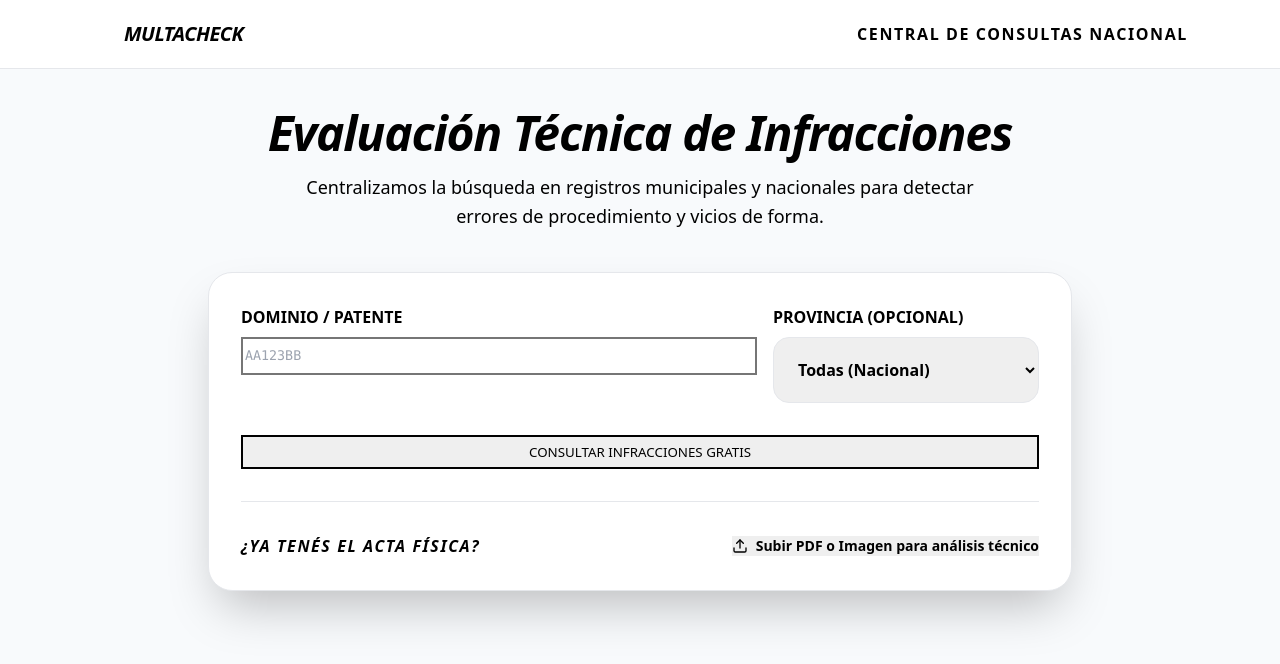
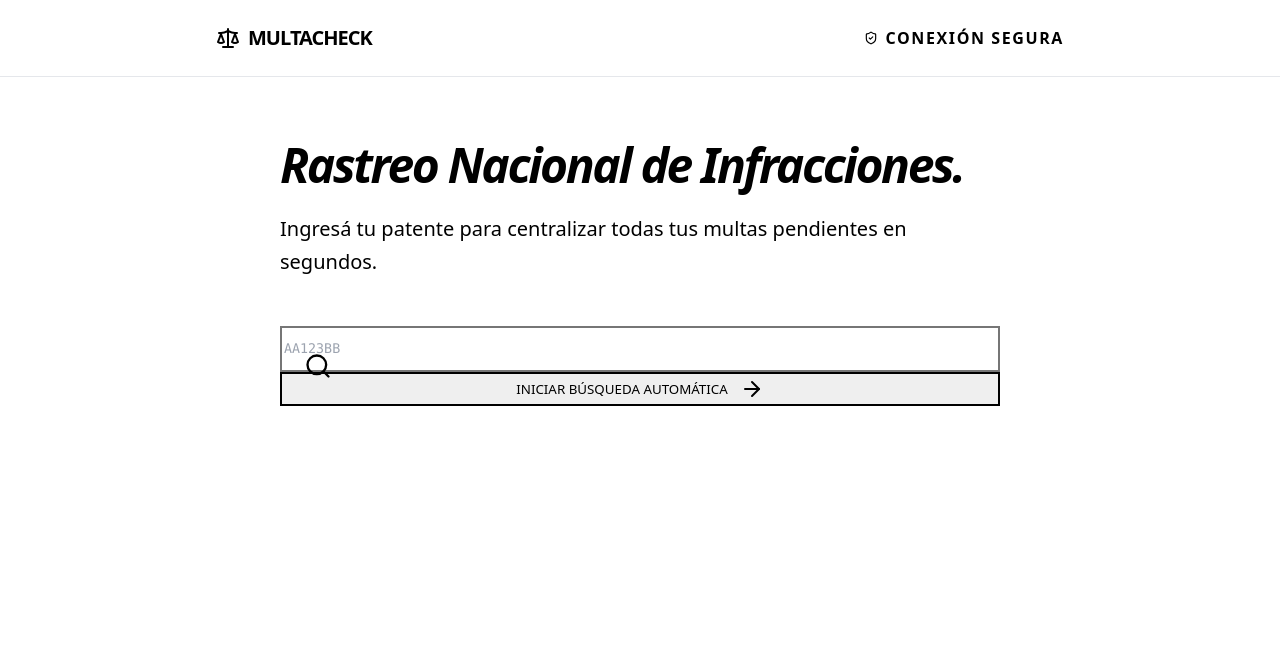
Before and after one commit to 2025ricardo1966-cyber/Multacheck, a Next.js app: page / in a window 1280 px wide. Shown: the top 664 px of the page. Built offline with nearby package versions, Linux system fonts and the light colour scheme.

Commit message:
Update page.tsx

```diff
--- a/app/page.tsx
+++ b/app/page.tsx
@@ -1,198 +1,179 @@
 "use client";
 import React, { useState, useRef } from 'react';
-import { Scale, Upload, Loader2, Check, FileText, Download, Lock, CheckCircle2, ShieldCheck, AlertCircle, Search, ArrowRight, Info } from 'lucide-react';
+import { Scale, Loader2, CheckCircle2, Search, ArrowRight, Info, FileText, Download, ShieldCheck } from 'lucide-react';
 
 export default function MultaCheck() {
-  const [step, setStep] = useState('input');
+  const [step, setStep] = useState('input'); // input, searching, found, analyzing, result
   const [patente, setPatente] = useState('');
-  const [jurisdiccion, setJurisdiccion] = useState(''); // Ahora es opcional
-  const [fileSelected, setFileSelected] = useState(null);
   const [progressText, setProgressText] = useState('');
-  const fileInputRef = useRef(null);
 
   const handleSearch = () => {
     if (!patente || patente.length < 6) return alert("Por favor, ingresá una patente válida.");
     setStep('searching');
 
-    // Si no elige jurisdicción, el sistema avisa que busca en TODO el país
-    const scope = jurisdiccion ? jurisdiccion : "todo el territorio nacional";
     const searchSteps = [
-      `Iniciando barrido en ${scope}...`,
-      "Consultando registros de CABA y PBA...",
+      "Iniciando rastreo nacional...",
+      "Cruzando datos CABA y PBA...",
       "Sincronizando con Córdoba y Santa Fe...",
-      "Verificando base de datos ANSV..."
+      "Finalizando barrido ANSV..."
     ];
 
     searchSteps.forEach((text, i) => {
-      setTimeout(() => setProgressText(text), i * 1000);
+      setTimeout(() => setProgressText(text), i * 900);
     });
-    setTimeout(() => setStep('found'), 4000);
+    setTimeout(() => setStep('found'), 3800);
   };
 
   const handleAutoAnalysis = () => {
     setStep('analyzing');
-    const analysisSteps = ["Cruzando datos con Ley 24.449...", "Revisando vigencia de cinemómetros...", "Evaluando plazos de notificación..."];
+    const analysisSteps = [
+      "Evaluando normativa 24.449...",
+      "Verificando cinemómetros...",
+      "Calculando viabilidad técnica..."
+    ];
+
     analysisSteps.forEach((text, i) => {
-      setTimeout(() => setProgressText(text), i * 1200);
+      setTimeout(() => setProgressText(text), i * 1100);
     });
-    setTimeout(() => setStep('result'), 4000);
+    setTimeout(() => setStep('result'), 3500);
   };
 
   return (
-    <div className="min-h-screen bg-slate-50 text-slate-900 font-sans">
+    <div className="min-h-screen bg-white text-slate-900 font-sans">
       <style jsx global>{`
         @import url('https://cdn.jsdelivr.net/npm/tailwindcss@2.2.19/dist/tailwind.min.css');
-        .blur-text { filter: blur(5px); }
         @keyframes progress { 0% { width: 0%; } 100% { width: 100%; } }
-        .animate-progress-bar { animation: progress 4s linear forwards; }
+        .animate-progress-bar { animation: progress 3.5s linear forwards; }
       `}</style>
 
-      <nav className="bg-white border-b border-slate-200 py-4">
-        <div className="max-w-6xl mx-auto px-4 flex justify-between items-center">
+      {/* Header Minimalista */}
+      <nav className="border-b border-slate-100 py-6">
+        <div className="max-w-4xl mx-auto px-6 flex justify-between items-center">
           <div className="flex items-center gap-2">
-            <div className="bg-slate-800 p-1.5 rounded-lg"><Scale className="text-white w-6 h-6" /></div>
-            <span className="text-xl font-bold tracking-tight text-slate-800 uppercase italic">MultaCheck</span>
+            <Scale className="text-slate-900 w-6 h-6" />
+            <span className="text-xl font-black tracking-tighter uppercase">MultaCheck</span>
           </div>
-          <span className="bg-slate-100 text-slate-600 text-[10px] font-black px-3 py-1 rounded-full uppercase tracking-widest">Central de Consultas Nacional</span>
+          <div className="flex items-center gap-2 text-[10px] font-bold text-slate-400 uppercase tracking-widest">
+            <ShieldCheck size={14} className="text-emerald-500" /> Conexión Segura
+          </div>
         </div>
       </nav>
 
-      <main className="max-w-4xl mx-auto pt-10 px-4 pb-20">
+      <main className="max-w-3xl mx-auto pt-16 px-6 pb-20">
 
+        {/* PASO 1: LA MAGIA COMIENZA AQUÍ */}
         {step === 'input' && (
-          <div className="animate-in fade-in duration-500 text-center">
-            <h1 className="text-4xl md:text-5xl font-extrabold mb-4 tracking-tight text-slate-900 leading-none italic">
-              Evaluación Técnica de Infracciones
-            </h1>
-            <p className="text-lg text-slate-600 mb-10 max-w-2xl mx-auto font-medium leading-relaxed">
-              Centralizamos la búsqueda en registros municipales y nacionales para detectar errores de procedimiento y vicios de forma.
-            </p>
+          <div className="animate-in fade-in slide-in-from-bottom-4 duration-700">
+            <div className="mb-12">
+              <h1 className="text-5xl font-black text-slate-900 mb-6 tracking-tighter leading-none italic">
+                Rastreo Nacional de Infracciones.
+              </h1>
+              <p className="text-xl text-slate-500 font-medium leading-relaxed">
+                Ingresá tu patente para centralizar todas tus multas pendientes en segundos.
+              </p>
+            </div>
 
-            <div className="bg-white p-8 rounded-3xl shadow-2xl border border-slate-200 inline-block w-full text-left">
-              <div className="flex flex-col md:flex-row gap-4 mb-8">
-                <div className="flex-grow">
-                  <label className="block text-[10px] font-black text-slate-400 mb-2 uppercase tracking-[0.2em]">Dominio / Patente</label>
-                  <input
-                    type="text"
-                    placeholder="AA123BB"
-                    className="w-full p-5 bg-slate-50 border border-slate-200 rounded-2xl font-mono text-2xl uppercase focus:ring-2 focus:ring-slate-400 transition-all outline-none"
-                    value={patente}
-                    onChange={(e) => setPatente(e.target.value)}
-                  />
-                </div>
-                <div className="md:w-1/3">
-                  <label className="block text-[10px] font-black text-slate-400 mb-2 uppercase tracking-[0.2em]">Provincia (Opcional)</label>
-                  <select
-                    className="w-full p-5 bg-slate-50 border border-slate-200 rounded-2xl font-bold text-slate-500 outline-none"
-                    value={jurisdiccion}
-                    onChange={(e) => setJurisdiccion(e.target.value)}
-                  >
-                    <option value="">Todas (Nacional)</option>
-                    <option value="CABA">CABA</option>
-                    <option value="PBA">Buenos Aires</option>
-                    <option value="Cordoba">Córdoba</option>
-                    <option value="SantaFe">Santa Fe</option>
-                  </select>
-                </div>
+            <div className="relative group">
+              <div className="absolute inset-y-0 left-0 pl-6 flex items-center pointer-events-none">
+                <Search className="h-7 w-7 text-slate-300 group-focus-within:text-slate-900 transition-colors" />
               </div>
-
+              <input
+                type="text"
+                placeholder="AA123BB"
+                className="w-full pl-16 p-8 bg-slate-50 border-2 border-slate-100 rounded-3xl font-mono text-4xl uppercase focus:bg-white focus:border-slate-900 transition-all outline-none shadow-sm"
+                value={patente}
+                onChange={(e) => setPatente(e.target.value)}
+                onKeyPress={(e) => e.key === 'Enter' && handleSearch()}
+              />
               <button
                 onClick={handleSearch}
-                className="w-full bg-slate-900 text-white py-6 rounded-2xl font-black text-xl hover:bg-black transition-all shadow-xl uppercase tracking-tighter italic"
+                className="w-full mt-6 bg-slate-900 text-white py-6 rounded-3xl font-black text-xl hover:bg-black transition-all shadow-2xl uppercase italic tracking-tighter flex items-center justify-center gap-3"
               >
-                Consultar Infracciones Gratis
+                Iniciar Búsqueda Automática <ArrowRight size={24} />
               </button>
-
-              <div className="mt-8 pt-8 border-t border-slate-100 flex flex-col md:flex-row items-center justify-between gap-4">
-                <p className="text-slate-400 text-[10px] font-bold uppercase tracking-widest italic">¿Ya tenés el acta física?</p>
-                <button
-                  onClick={() => fileInputRef.current.click()}
-                  className="flex items-center gap-2 text-blue-600 font-bold text-sm hover:text-blue-800 transition-colors"
-                >
-                  <Upload size={16} /> Subir PDF o Imagen para análisis técnico
-                  <input type="file" ref={fileInputRef} onChange={(e) => setFileSelected(e.target.files[0])} className="hidden" />
-                </button>
-              </div>
             </div>
           </div>
         )}
 
-        {/* BUSCANDO */}
+        {/* PASO 2: BUSCANDO EN TODO EL PAÍS */}
         {step === 'searching' && (
-          <div className="text-center py-20 space-y-6 animate-in zoom-in duration-300">
-            <Loader2 className="h-16 w-16 text-slate-400 mx-auto animate-spin" />
-            <h3 className="text-xl font-black text-slate-700 uppercase tracking-[0.1em] italic">{progressText}</h3>
-            <p className="text-slate-400 text-sm">Estamos consolidando datos de múltiples juzgados de faltas.</p>
-          </div>
-        )}
-
-        {/* RESULTADO DE BÚSQUEDA */}
-        {step === 'found' && (
-          <div className="animate-in zoom-in duration-500">
-            <div className="bg-white border border-slate-200 p-8 rounded-3xl shadow-2xl">
-               <h2 className="text-xl font-black text-slate-800 uppercase mb-6 flex items-center gap-2 italic">
-                 <Info className="text-blue-500" /> Registro de Infracción Detectado
-               </h2>
-               <div className="bg-slate-50 p-6 rounded-2xl mb-8 border border-slate-100">
-                  <div className="grid grid-cols-2 md:grid-cols-4 gap-6 text-sm font-black italic">
-                    <div><p className="text-slate-400 uppercase text-[9px] mb-1 tracking-widest">Patente</p><p className="text-slate-900 text-lg uppercase">{patente}</p></div>
-                    <div><p className="text-slate-400 uppercase text-[9px] mb-1 tracking-widest">Total Actas</p><p className="text-slate-900 text-lg italic">01 Pendiente</p></div>
-                    <div><p className="text-slate-400 uppercase text-[9px] mb-1 tracking-widest">Jurisdicción</p><p className="text-slate-900 uppercase text-lg italic">{jurisdiccion || "CABA/PBA"}</p></div>
-                    <div><p className="text-slate-400 uppercase text-[9px] mb-1 tracking-widest">Estado</p><p className="text-amber-600 text-lg uppercase">Vencida</p></div>
-                  </div>
-               </div>
-               <p className="text-slate-500 mb-8 leading-relaxed font-medium italic border-l-4 border-blue-500 pl-4">
-                 Hemos detectado que el acta presenta inconsistencias técnicas preliminares según los estándares de la Ley Nacional de Tránsito.
-               </p>
-               <button
-                onClick={handleAutoAnalysis}
-                className="w-full bg-blue-600 text-white font-black py-5 rounded-2xl text-xl hover:bg-blue-700 transition-all flex items-center justify-center gap-3 shadow-lg shadow-blue-100 uppercase italic tracking-tighter"
-                style={{backgroundColor: '#2563eb'}}
-               >
-                 Iniciar Evaluación de Viabilidad Técnica <ArrowRight />
-               </button>
+          <div className="text-center py-20 space-y-8 animate-pulse">
+            <Loader2 className="h-20 w-20 text-slate-900 mx-auto animate-spin" />
+            <div className="space-y-2">
+              <h3 className="text-2xl font-black text-slate-800 uppercase italic tracking-tight">{progressText}</h3>
+              <p className="text-slate-400 font-bold text-xs uppercase tracking-[0.2em]">No cierres esta ventana</p>
             </div>
           </div>
         )}
 
-        {/* ANALIZANDO LEGALMENTE */}
+        {/* PASO 3: EL SEMÁFORO - DETECCIÓN Y AUTORIZACIÓN */}
+        {step === 'found' && (
+          <div className="animate-in zoom-in duration-500">
+            <div className="bg-slate-900 text-white p-10 rounded-[40px] shadow-2xl relative overflow-hidden">
+               <div className="relative z-10">
+                 <div className="inline-flex items-center gap-2 px-4 py-1.5 rounded-full bg-amber-400 text-slate-900 text-[10px] font-black mb-6 uppercase tracking-widest">
+                   <Info size={14} /> Registro Detectado
+                 </div>
+                 <h2 className="text-4xl font-black mb-6 italic leading-none">Hemos encontrado una infracción pendiente.</h2>
+
+                 <div className="grid grid-cols-2 gap-8 mb-10 border-y border-white/10 py-8">
+                    <div><p className="text-slate-500 uppercase text-[10px] font-bold mb-1">Dominio</p><p className="text-2xl font-mono">{patente.toUpperCase()}</p></div>
+                    <div><p className="text-slate-500 uppercase text-[10px] font-bold mb-1">Jurisdicción</p><p className="text-2xl font-black italic uppercase">CABA / Nacional</p></div>
+                 </div>
+
+                 <p className="text-slate-400 mb-10 text-lg font-medium">
+                   ¿Estás dispuesto a realizar una evaluación técnica para verificar si el acta cumple con los requisitos legales de la Ley 24.449?
+                 </p>
+
+                 <button
+                  onClick={handleAutoAnalysis}
+                  className="w-full bg-white text-slate-900 font-black py-6 rounded-3xl text-xl hover:bg-slate-100 transition-all flex items-center justify-center gap-3 uppercase italic"
+                 >
+                   Sí, iniciar evaluación técnica <ArrowRight />
+                 </button>
+                 <button onClick={() => setStep('input')} className="w-full mt-4 text-white/40 font-bold text-xs uppercase hover:text-white transition-colors">Cancelar</button>
+               </div>
+            </div>
+          </div>
+        )}
+
+        {/* PASO 4: ANALIZANDO (MOMENTO TÉCNICO) */}
         {step === 'analyzing' && (
           <div className="text-center py-20 space-y-8">
             <Loader2 className="h-16 w-16 text-slate-300 mx-auto animate-spin" />
             <h3 className="text-xl font-black text-slate-400 uppercase tracking-widest italic">{progressText}</h3>
+            <div className="max-w-xs mx-auto h-1 bg-slate-100 rounded-full overflow-hidden">
+                <div className="bg-slate-900 h-full animate-progress-bar"></div>
+            </div>
           </div>
         )}
 
-        {/* VEREDICTO FINAL PROFESIONAL */}
+        {/* PASO 5: RESULTADO FINAL (DESPUÉS DEL SEMÁFORO) */}
         {step === 'result' && (
           <div className="space-y-6 animate-in slide-in-from-bottom duration-700">
-             <div className="bg-white p-10 rounded-3xl shadow-xl border-l-8 border-emerald-500">
-                <h2 className="text-2xl font-black text-slate-900 mb-2 uppercase tracking-tight italic">Diagnóstico Administrativo Completado</h2>
-                <div className="inline-flex items-center px-4 py-1.5 rounded-full bg-emerald-100 text-emerald-800 text-[10px] font-black mb-6 tracking-widest uppercase">
-                  Viabilidad de Impugnación: PROBABLE
+             <div className="bg-white p-12 rounded-[40px] shadow-2xl border border-slate-100">
+                <div className="flex items-center gap-4 mb-6">
+                  <div className="bg-emerald-100 p-3 rounded-2xl"><CheckCircle2 className="text-emerald-600 w-8 h-8" /></div>
+                  <h2 className="text-4xl font-black text-slate-900 uppercase tracking-tighter italic">Viabilidad Técnica: ALTA</h2>
                 </div>
-                <div className="bg-slate-50 p-6 rounded-2xl border-l-2 border-slate-200">
-                  <p className="text-slate-700 leading-relaxed font-medium italic">
-                    "El acta analizada carece de la validación técnica semestral requerida para dispositivos cinemómetros (radares). Este vicio de forma permite fundamentar un descargo administrativo sólido."
-                  </p>
+                <p className="text-slate-500 text-xl leading-relaxed font-medium italic border-l-4 border-slate-900 pl-6 mb-10">
+                  "El acta presenta una inconsistencia en la calibración del dispositivo emisor. Existe fundamento técnico para una revisión administrativa."
+                </p>
+
+                <div className="bg-slate-900 p-8 rounded-3xl text-white flex flex-col md:flex-row justify-between items-center gap-6">
+                  <div className="text-center md:text-left">
+                    <h3 className="text-2xl font-black uppercase italic tracking-tight">Obtener Asistencia</h3>
+                    <p className="text-slate-400 text-sm">Descargá el borrador técnico para tu defensa.</p>
+                  </div>
+                  <button className="bg-white text-slate-900 px-8 py-4 rounded-2xl font-black uppercase hover:bg-slate-100 transition-all flex items-center gap-2">
+                    <FileText size={18} /> Generar Escrito
+                  </button>
                 </div>
              </div>
 
-             <div className="bg-slate-900 p-10 rounded-3xl text-white shadow-2xl flex flex-col md:flex-row justify-between items-center gap-8">
-                <div className="text-center md:text-left">
-                  <h3 className="text-2xl font-black mb-2 uppercase tracking-tight italic">Asistencia en Redacción</h3>
-                  <p className="text-slate-400 text-sm font-medium">Generamos tu escrito técnico personalizado listo para presentar ante el juzgado correspondiente.</p>
-                </div>
-                <button className="bg-blue-600 text-white px-10 py-5 rounded-2xl font-black uppercase hover:bg-blue-500 transition-all flex items-center gap-3 shadow-2xl shadow-blue-900/40" style={{backgroundColor: '#2563eb'}}>
-                  <FileText size={20} /> Generar Escrito
-                </button>
-             </div>
-
-             <div className="bg-amber-50 border border-amber-100 p-6 rounded-2xl">
-               <p className="text-[10px] text-amber-700 text-center leading-relaxed font-black uppercase tracking-widest">
-                 Aviso Institucional: MultaCheck provee herramientas de asistencia técnica-administrativa. La resolución final queda sujeta exclusivamente al criterio de la autoridad de juzgamiento (Ley 24.449).
-               </p>
-             </div>
+             <p className="text-[10px] text-slate-300 text-center leading-relaxed font-bold uppercase tracking-widest px-10">
+               Nota: Este informe provee asistencia técnica-administrativa. La resolución final depende de la autoridad de juzgamiento competente.
+             </p>
           </div>
         )}
 
```
